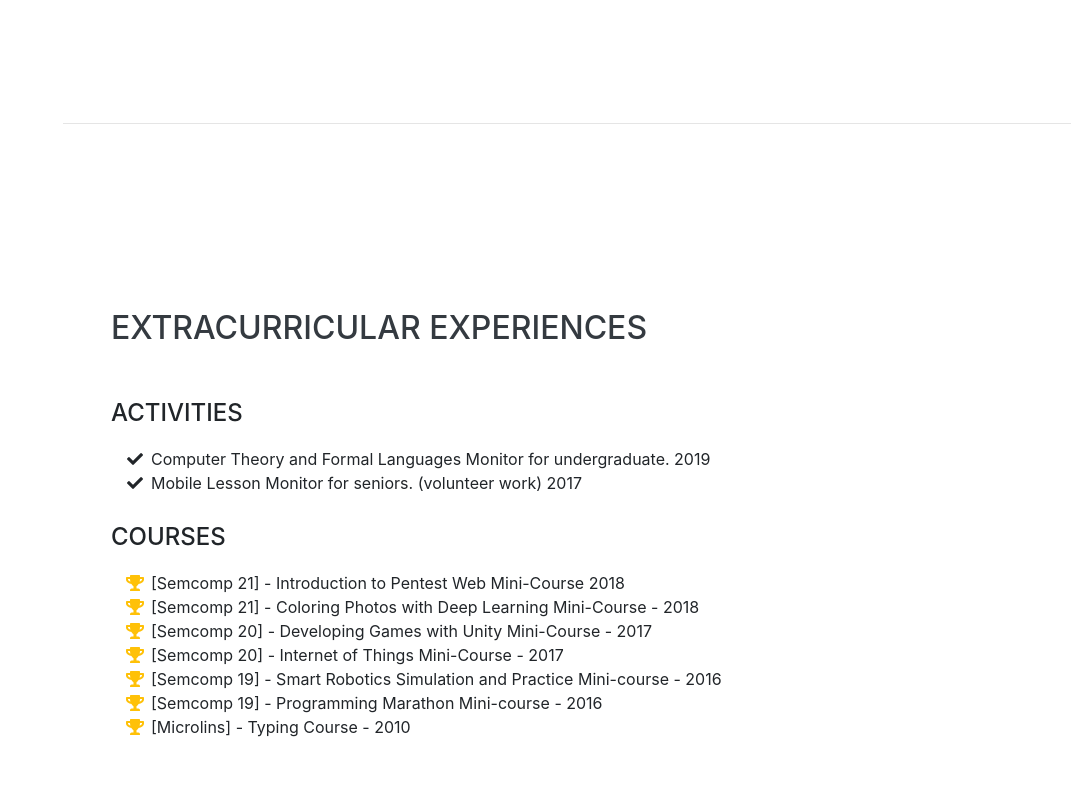
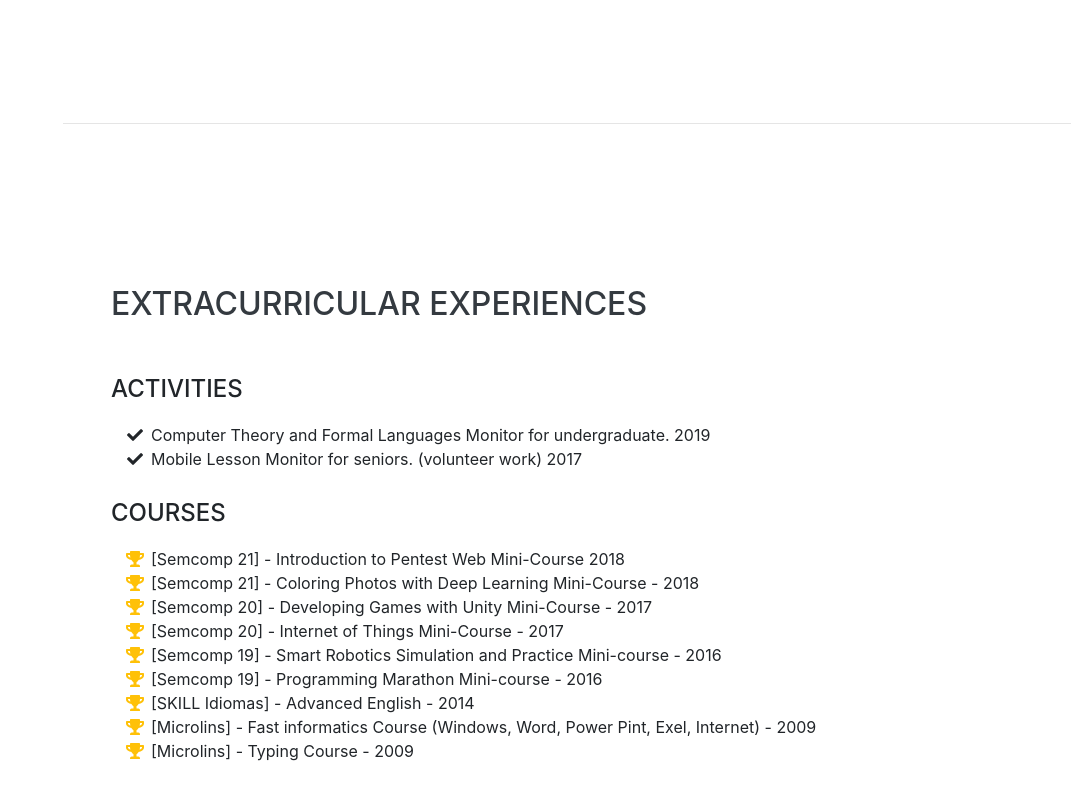
Before and after one commit to rafarolfsen/rafarolfsen.github.io, a website with bundled scripts: page index.html in a window 1280 px wide. Shown: the part 3081-3881 px from the top of the page, without its empty margins (209-1280 px from the left). Built offline with nearby package versions, Linux system fonts and the light colour scheme; a web font is replaced by a local one.

Commit message:
Add files via upload

```diff
--- a/index.html
+++ b/index.html
@@ -321,7 +321,15 @@
           </li>
           <li>
             <i class="fa-li fa fa-trophy text-warning"></i>
-            [Microlins] - Typing Course - 2010
+            [SKILL Idiomas] - Advanced English - 2014
+          </li>
+          <li>
+            <i class="fa-li fa fa-trophy text-warning"></i>
+            [Microlins] - Fast informatics Course (Windows, Word, Power Pint, Exel, Internet) - 2009
+          </li>
+          <li>
+            <i class="fa-li fa fa-trophy text-warning"></i>
+            [Microlins] - Typing Course - 2009
           </li>
         </ul>
       </div>
```
